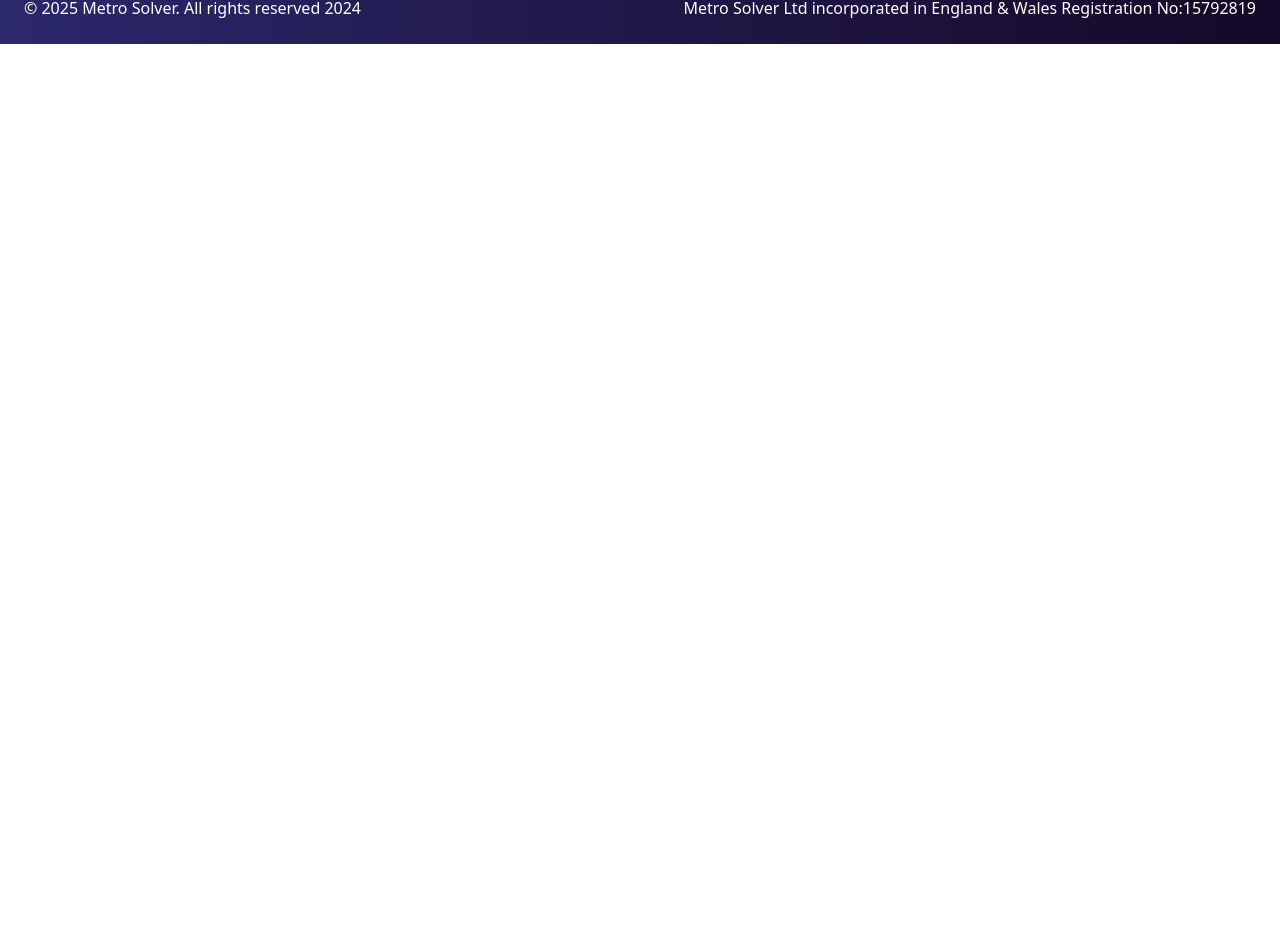
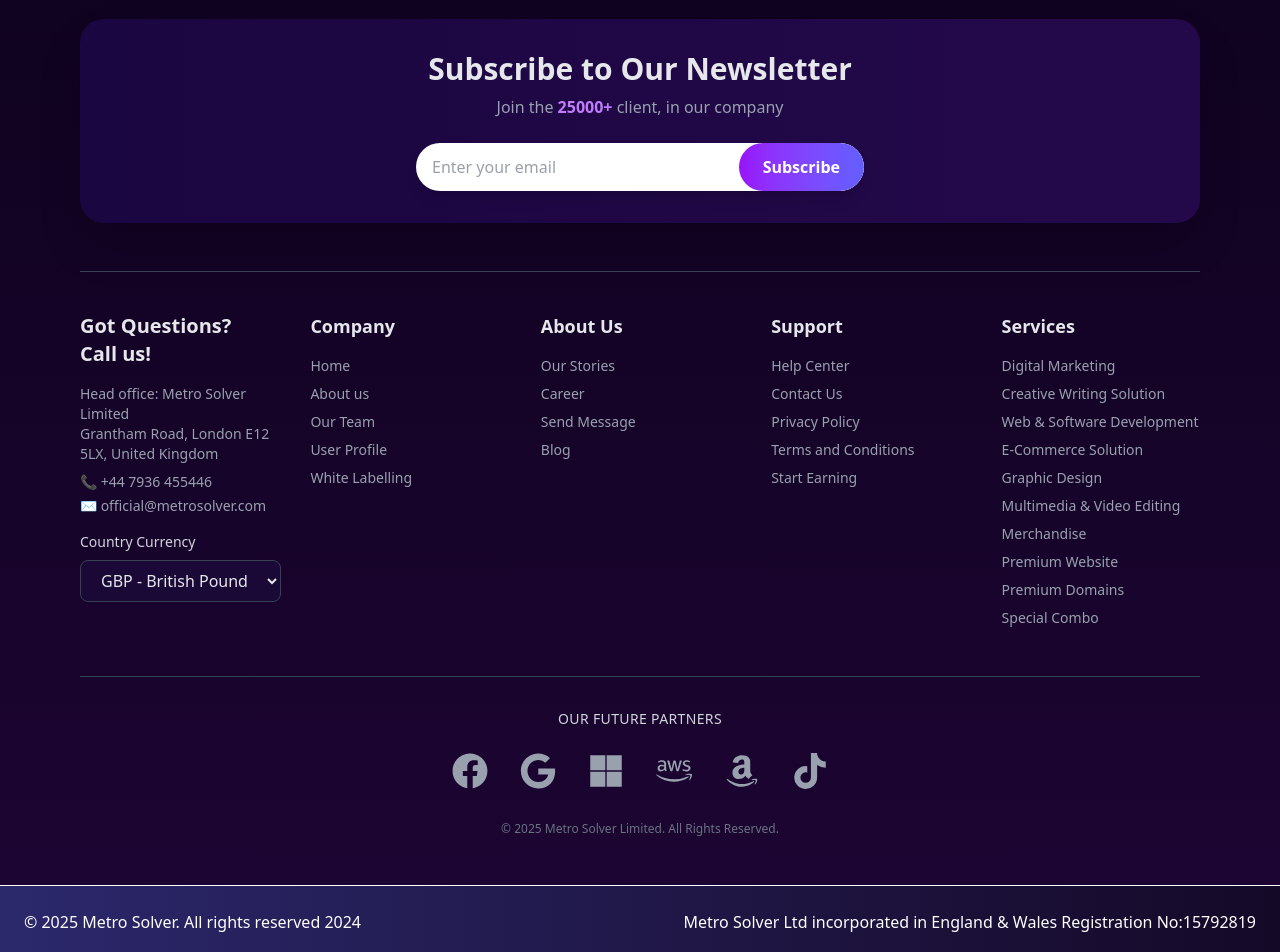
Before and after one commit to maimuna-t-333/metro-solver, a React (Vite) app: page / in a window 1280 px wide. Shown: the part 9405-10357 px from the top of the page. Before the commit the page ends 9449 px from the top, so only its background shows below. Built offline with nearby package versions, Linux system fonts and the light colour scheme.

Commit message:
newsletter

```diff
--- a/src/MainLayout.jsx
+++ b/src/MainLayout.jsx
@@ -13,6 +13,7 @@ import PodcastSection from './components/PodcastSection';
 import ContactSection from './components/ContactSection';
 import { FAQSection } from './components/FAQSection';
 import MapSection from './components/MapSection';
+import NewsLetter from './components/NewsLetter';
 // import { MapSection } from './components/MapSection';
 
 const MainLayout = () => {
@@ -33,6 +34,7 @@ const MainLayout = () => {
             <FAQSection></FAQSection>
             {/* <MapSection></MapSection> */}
             <MapSection></MapSection>
+            <NewsLetter></NewsLetter>
         </div>
     );
 };
--- /dev/null
+++ b/src/components/NewsLetter.jsx
@@ -0,0 +1,121 @@
+import { FaFacebook, FaGoogle, FaMicrosoft, FaAws, FaAmazon, FaTiktok } from "react-icons/fa";
+
+export default function NewsLetter() {
+  return (
+    <footer className="bg-gradient-to-b from-[#0f021f] to-[#1c0532] text-gray-200 py-12 px-6 md:px-20 font-sans">
+      {/* Newsletter Section */}
+      <div className="max-w-6xl mx-auto mb-12 text-center bg-gradient-to-r from-[#1a0640] to-[#24094a] p-8 rounded-3xl shadow-2xl">
+        <h2 className="text-2xl md:text-3xl font-semibold mb-2">
+          Subscribe to Our Newsletter
+        </h2>
+        <p className="text-gray-400 mb-6">
+          Join the <span className="text-purple-400 font-semibold">25000+</span> client, in our company
+        </p>
+        <div className="flex justify-center items-center max-w-md mx-auto bg-white rounded-full overflow-hidden shadow-lg">
+          <input
+            type="email"
+            placeholder="Enter your email"
+            className="w-full px-4 py-3 text-gray-700 focus:outline-none"
+          />
+          <button className="bg-gradient-to-r from-purple-600 to-indigo-500 text-white px-6 py-3 font-semibold rounded-full">
+            Subscribe
+          </button>
+        </div>
+      </div>
+
+      {/* Contact Section */}
+      <div className="max-w-6xl mx-auto grid md:grid-cols-5 gap-8 border-t border-gray-700 pt-10">
+        {/* Contact Info */}
+        <div>
+          <h3 className="text-xl font-semibold mb-4">Got Questions?<br />Call us!</h3>
+          <p className="text-sm text-gray-400 mb-2">
+            Head office: Metro Solver Limited<br />
+            Grantham Road, London E12 5LX, United Kingdom
+          </p>
+          <p className="text-sm text-gray-400 mb-1">📞 +44 7936 455446</p>
+          <p className="text-sm text-gray-400 mb-4">✉️ official@metrosolver.com</p>
+
+          <div>
+            <label className="block text-sm mb-2 text-gray-300">Country Currency</label>
+            <select className="bg-[#1a0936] text-gray-200 px-4 py-2 rounded-lg border border-gray-700">
+              <option>GBP - British Pound</option>
+              <option>USD - US Dollar</option>
+              <option>EUR - Euro</option>
+            </select>
+          </div>
+        </div>
+
+        {/* Company */}
+        <div>
+          <h4 className="text-lg font-semibold mb-4">Company</h4>
+          <ul className="space-y-2 text-sm text-gray-400">
+            <li>Home</li>
+            <li>About us</li>
+            <li>Our Team</li>
+            <li>User Profile</li>
+            <li>White Labelling</li>
+          </ul>
+        </div>
+
+        {/* About Us */}
+        <div>
+          <h4 className="text-lg font-semibold mb-4">About Us</h4>
+          <ul className="space-y-2 text-sm text-gray-400">
+            <li>Our Stories</li>
+            <li>Career</li>
+            <li>Send Message</li>
+            <li>Blog</li>
+          </ul>
+        </div>
+
+        {/* Support */}
+        <div>
+          <h4 className="text-lg font-semibold mb-4">Support</h4>
+          <ul className="space-y-2 text-sm text-gray-400">
+            <li>Help Center</li>
+            <li>Contact Us</li>
+            <li>Privacy Policy</li>
+            <li>Terms and Conditions</li>
+            <li>Start Earning</li>
+          </ul>
+        </div>
+
+        {/* Services */}
+        <div>
+          <h4 className="text-lg font-semibold mb-4">Services</h4>
+          <ul className="space-y-2 text-sm text-gray-400">
+            <li>Digital Marketing</li>
+            <li>Creative Writing Solution</li>
+            <li>Web & Software Development</li>
+            <li>E-Commerce Solution</li>
+            <li>Graphic Design</li>
+            <li>Multimedia & Video Editing</li>
+            <li>Merchandise</li>
+            <li>Premium Website</li>
+            <li>Premium Domains</li>
+            <li>Special Combo</li>
+          </ul>
+        </div>
+      </div>
+
+      {/* Partners */}
+      <div className="max-w-6xl mx-auto mt-12 border-t border-gray-700 pt-8">
+        <h4 className="text-center text-gray-300 mb-6 text-sm uppercase tracking-wide">
+          Our Future Partners
+        </h4>
+        <div className="flex justify-center flex-wrap gap-8 text-4xl text-gray-400">
+          <FaFacebook className="hover:text-blue-500 transition" title="Meta" />
+          <FaGoogle className="hover:text-red-500 transition" title="Google" />
+          <FaMicrosoft className="hover:text-blue-400 transition" title="Microsoft" />
+          <FaAws className="hover:text-yellow-500 transition" title="AWS" />
+          <FaAmazon className="hover:text-orange-500 transition" title="Amazon" />
+          <FaTiktok className="hover:text-pink-500 transition" title="TikTok" />
+        </div>
+      </div>
+
+      <p className="text-center text-gray-500 text-xs mt-8">
+        © {new Date().getFullYear()} Metro Solver Limited. All Rights Reserved.
+      </p>
+    </footer>
+  );
+}
```
